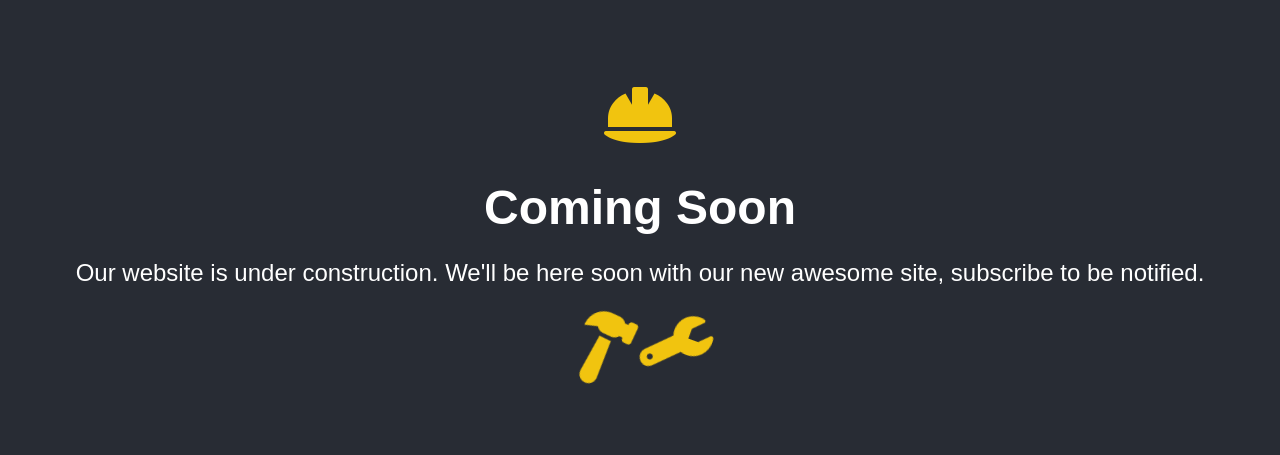
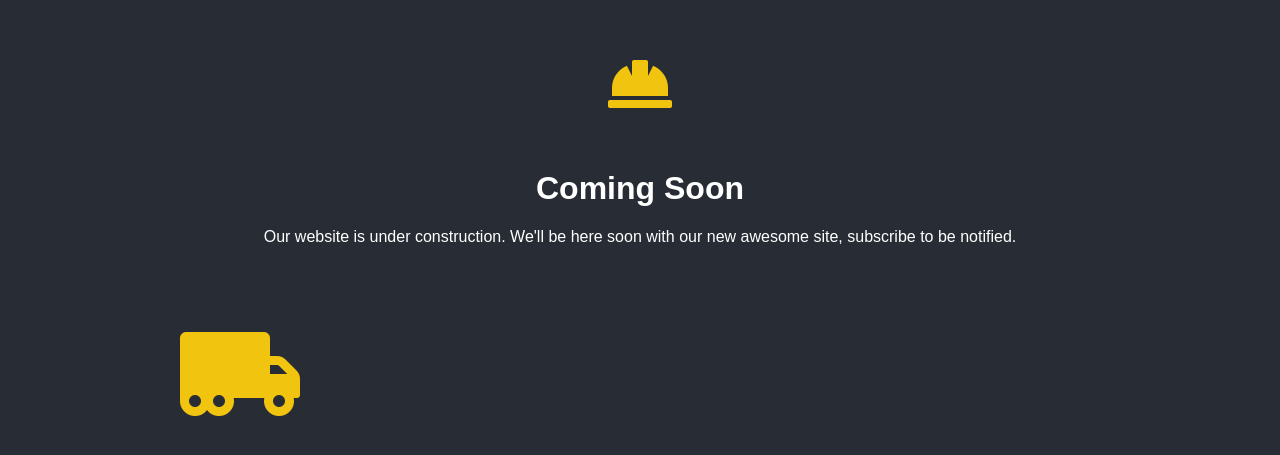
Before and after one commit to prasaisushant/protfolio-website, a plain HTML site: page index.html in a window 1280 px wide. Shown: the part 163-618 px from the top of the page. Drawn offline with Linux system fonts and the light colour scheme.

Commit message:
animation add

```diff
--- a/index.html
+++ b/index.html
@@ -5,7 +5,7 @@
     <meta name="viewport" content="width=device-width, initial-scale=1.0">
     <title>Coming Soon</title>
     <link rel="stylesheet" href="styles.css">
-    <link rel="stylesheet" href="https://cdnjs.cloudflare.com/ajax/libs/font-awesome/6.0.0-beta3/css/all.min.css">
+    <link rel="stylesheet" href="https://cdnjs.cloudflare.com/ajax/libs/font-awesome/5.15.4/css/all.min.css">
 </head>
 <body>
     <div class="container">
@@ -13,12 +13,9 @@
             <i class="fas fa-hard-hat construction-icon"></i>
             <h1>Coming Soon</h1>
             <p>Our website is under construction. We'll be here soon with our new awesome site, subscribe to be notified.</p>
-            <div class="animation">
-                <div class="table">
-                    <i class="fas fa-hammer hammer-icon"></i>
-                    <i class="fas fa-wrench wrench-icon"></i>
-                </div>
-            </div>
+        </div>
+        <div class="animation">
+            <i class="fas fa-truck-moving bulldozer-icon"></i>
         </div>
     </div>
 </body>
--- a/styles.css
+++ b/styles.css
@@ -12,32 +12,31 @@ body, html {
 
 .container {
     text-align: center;
-    animation: float 3s ease-in-out infinite;
+    position: relative;
+    height: 100vh; /* Ensure full viewport height */
+    display: flex;
+    flex-direction: column;
+    justify-content: center;
 }
 
-@keyframes float {
-    0%, 100% {
-        transform: translateY(0);
-    }
-    50% {
-        transform: translateY(-10px);
-    }
+.content {
+    position: relative;
+    z-index: 1; /* Ensure content is above animations */
+    margin-bottom: 3em; /* Adjust the space below the content */
 }
 
-.icons {
+.animation {
     display: flex;
     justify-content: center;
-    gap: 1em;
-    margin-bottom: 1em;
-}
-
-.construction-icon, .hammer-icon, .wrench-icon {
-    font-size: 4em;
-    color: #f1c40f;
+    position: relative; /* Ensure positioning context */
+    margin-top: 1em; /* Adjust the space above the animation */
 }
 
 .construction-icon {
-    animation: bounce 2s infinite;
+    font-size: 4em;
+    margin-bottom: 0.5em;
+    color: #f1c40f;
+    animation: bounce 2s infinite; /* Example animation for construction icon */
 }
 
 @keyframes bounce {
@@ -52,38 +51,19 @@ body, html {
     }
 }
 
-.hammer-icon {
-    animation: hammer 2s infinite;
+.bulldozer-icon {
+    font-size: 6em;
+    color: #f1c40f;
+    position: relative; /* Change to relative positioning */
+    left: -200px; /* Start position off-screen */
+    animation: moveRight 5s infinite linear; /* Animate from left to right */
 }
 
-@keyframes hammer {
-    0%, 100% {
-        transform: rotate(0deg);
+@keyframes moveRight {
+    0% {
+        transform: translateX(-200px);
     }
-    50% {
-        transform: rotate(-20deg);
+    100% {
+        transform: translateX(50vw); /* Move to the right edge of the viewport */
     }
 }
-
-.wrench-icon {
-    animation: wrench 2s infinite;
-}
-
-@keyframes wrench {
-    0%, 100% {
-        transform: rotate(0deg);
-    }
-    50% {
-        transform: rotate(20deg);
-    }
-}
-
-h1 {
-    font-size: 3em;
-    margin-bottom: 0.5em;
-}
-
-p {
-    font-size: 1.5em;
-    margin-bottom: 1em;
-}
```
Also changed, not shown: script.js (added, +14 -0 lines).
